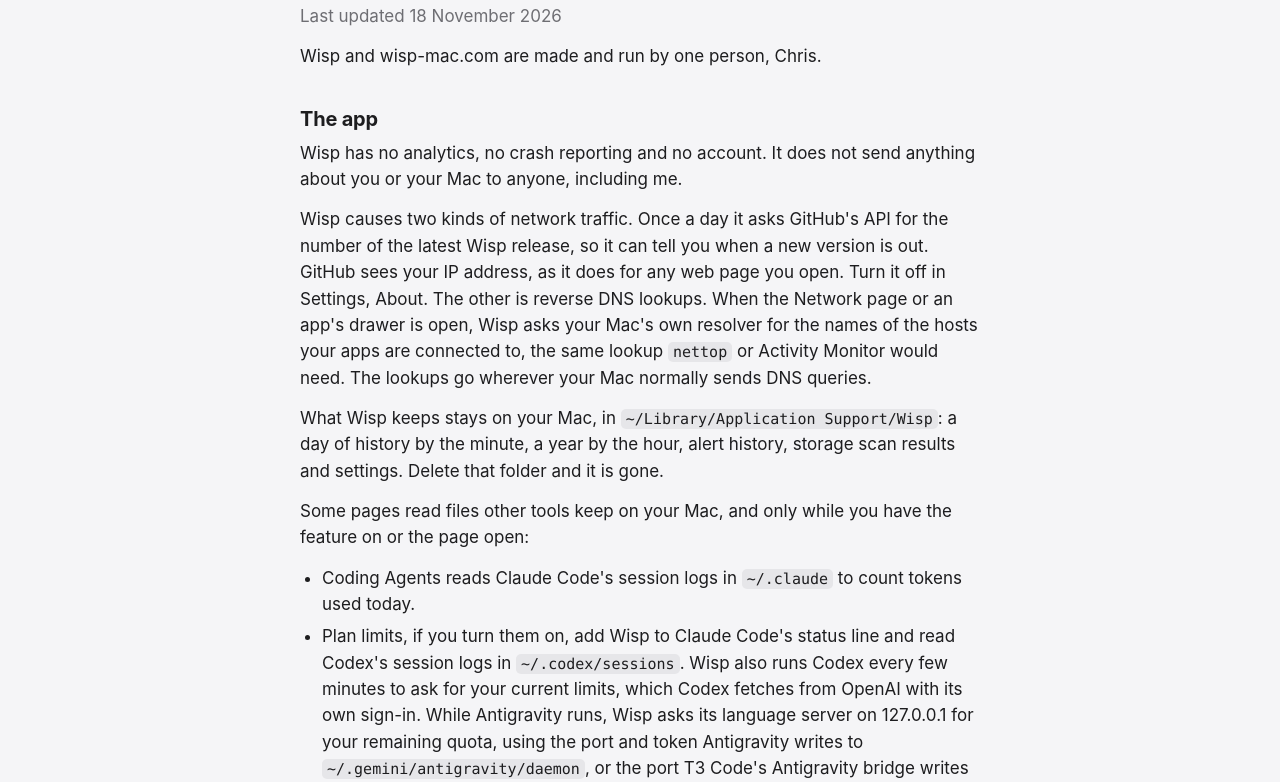
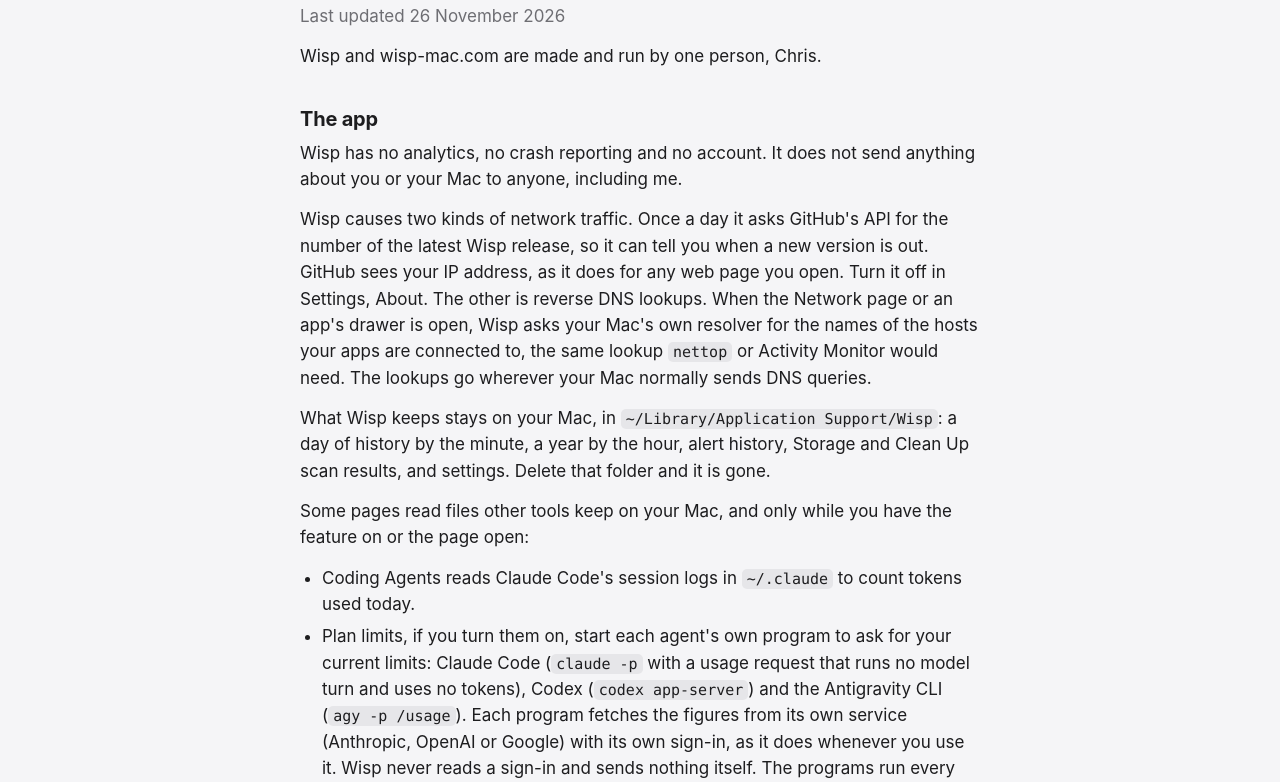
Before and after one commit to current/wisp, a plain HTML site: page site/privacy.html in a window 1280 px wide. Shown: the part 170-952 px from the top of the page. Drawn offline with Linux system fonts and the light colour scheme.

Commit message:
Wisp 0.5.0

```diff
--- a/site/privacy.html
+++ b/site/privacy.html
@@ -24,17 +24,17 @@
 </header>
 <main class="doc" id="main">
 <h1>Privacy</h1>
-<p class="fine">Last updated 18 November 2026</p>
+<p class="fine">Last updated 26 November 2026</p>
 <p>Wisp and wisp-mac.com are made and run by one person, Chris.</p>
 
 <h2>The app</h2>
 <p>Wisp has no analytics, no crash reporting and no account. It does not send anything about you or your Mac to anyone, including me.</p>
 <p>Wisp causes two kinds of network traffic. Once a day it asks GitHub's API for the number of the latest Wisp release, so it can tell you when a new version is out. GitHub sees your IP address, as it does for any web page you open. Turn it off in Settings, About. The other is reverse DNS lookups. When the Network page or an app's drawer is open, Wisp asks your Mac's own resolver for the names of the hosts your apps are connected to, the same lookup <code>nettop</code> or Activity Monitor would need. The lookups go wherever your Mac normally sends DNS queries.</p>
-<p>What Wisp keeps stays on your Mac, in <code>~/Library/Application Support/Wisp</code>: a day of history by the minute, a year by the hour, alert history, storage scan results and settings. Delete that folder and it is gone.</p>
+<p>What Wisp keeps stays on your Mac, in <code>~/Library/Application Support/Wisp</code>: a day of history by the minute, a year by the hour, alert history, Storage and Clean Up scan results, and settings. Delete that folder and it is gone.</p>
 <p>Some pages read files other tools keep on your Mac, and only while you have the feature on or the page open:</p>
 <ul>
   <li>Coding Agents reads Claude Code's session logs in <code>~/.claude</code> to count tokens used today.</li>
-  <li>Plan limits, if you turn them on, add Wisp to Claude Code's status line and read Codex's session logs in <code>~/.codex/sessions</code>. Wisp also runs Codex every few minutes to ask for your current limits, which Codex fetches from OpenAI with its own sign-in. While Antigravity runs, Wisp asks its language server on 127.0.0.1 for your remaining quota, using the port and token Antigravity writes to <code>~/.gemini/antigravity/daemon</code>, or the port T3 Code's Antigravity bridge writes to its log. That request never leaves your Mac. Wisp never reads any tool's sign-in. If you add other machines (SSH hosts) under Limits from other machines, Wisp connects to them with your own SSH setup every 5 minutes and reads only the newest limit lines from T3 Code's logs there. No machine is contacted unless you add it. Turning plan limits off restores your previous status line.</li>
+  <li>Plan limits, if you turn them on, start each agent's own program to ask for your current limits: Claude Code (<code>claude -p</code> with a usage request that runs no model turn and uses no tokens), Codex (<code>codex app-server</code>) and the Antigravity CLI (<code>agy -p /usage</code>). Each program fetches the figures from its own service (Anthropic, OpenAI or Google) with its own sign-in, as it does whenever you use it. Wisp never reads a sign-in and sends nothing itself. The programs run every few minutes, less often while your figures stay the same, and never while plan limits are off. Without the Antigravity CLI, Wisp asks the Antigravity app's language server on 127.0.0.1 instead, using the port and token the app writes to <code>~/.gemini/antigravity/daemon</code>; that request never leaves your Mac. Wisp also reads Codex's session logs in <code>~/.codex/sessions</code>, and the names T3 Code gives its accounts from T3 Code's settings when it is installed. If an earlier version of Wisp added itself to Claude Code's status line, turning plan limits off puts your previous status line back.</li>
   <li>Storage measures folders on your disk and, with Full Disk Access, the parts of your Library macOS protects. It reads sizes and dates, not file contents.</li>
 </ul>
 <p>The <code>wisp</code> command and the MCP server answer on a socket only your user account can open. An AI assistant you connect to the MCP server sees what the command prints, and anything it sees is handled under that assistant's own privacy policy.</p>
```
Also changed, not shown: 3 other files.
